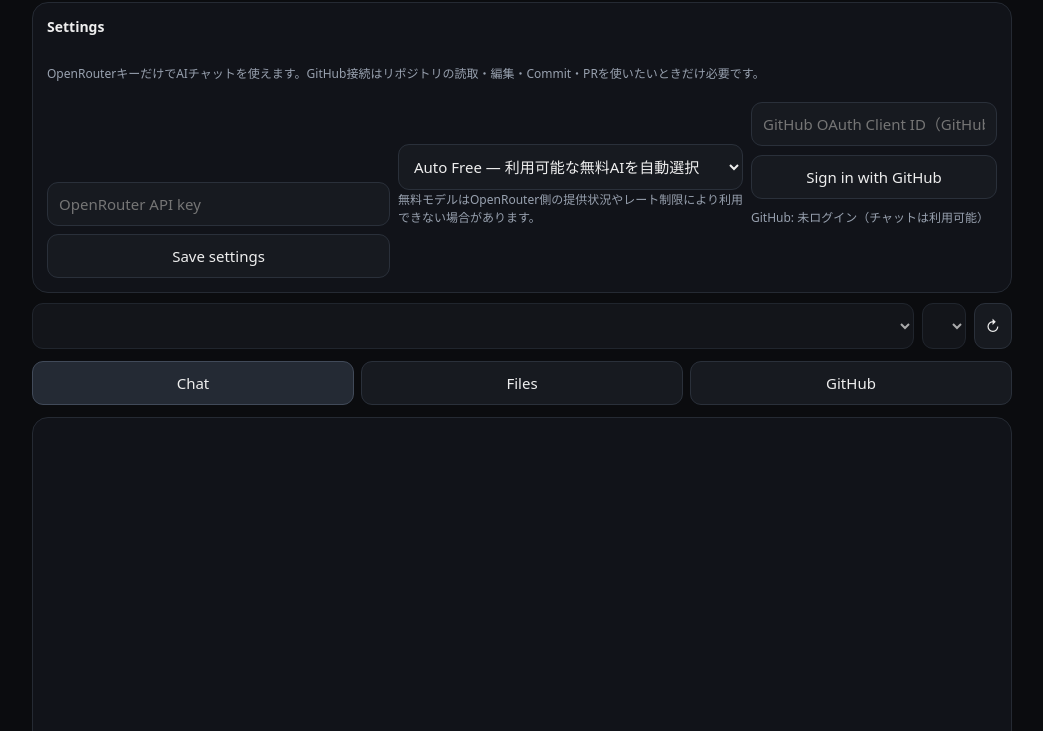
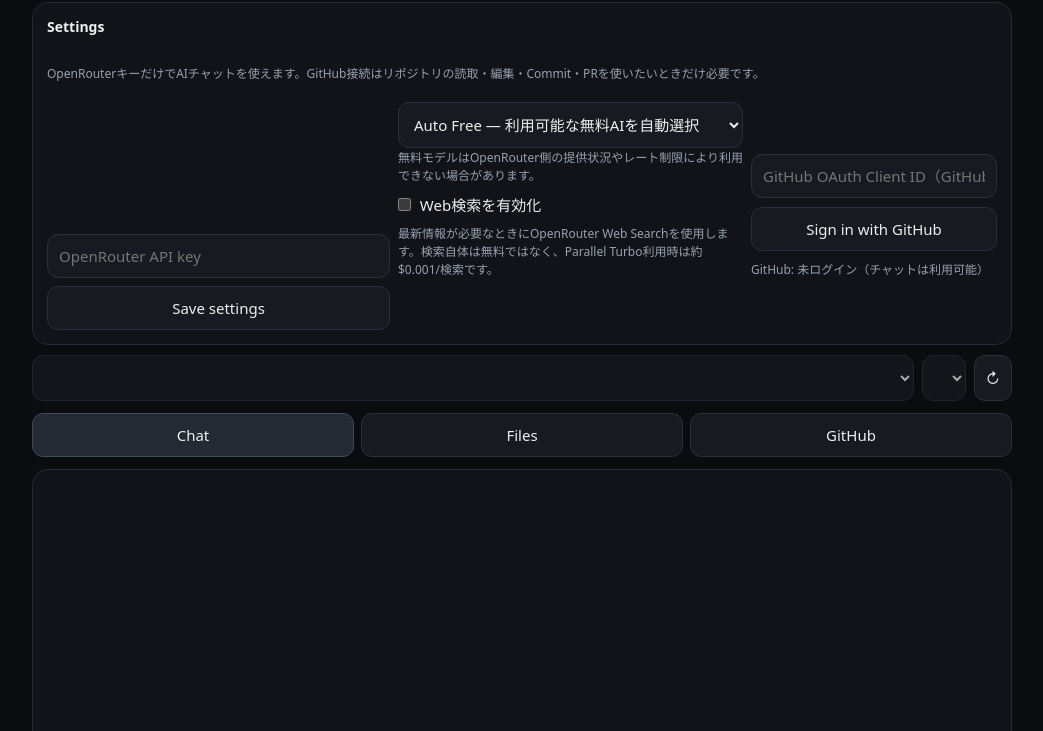
Before and after one commit to tatudrag0n/tatudrag0n, a website: page public/index.html in a window 1280 px wide. Shown: the part 69-800 px from the top of the page, without its empty margins (118-1161 px from the left). Drawn offline with Linux system fonts and the light colour scheme.

Commit message:
Add Web Search toggle to ForgeCodex

```diff
--- a/public/index.html
+++ b/public/index.html
@@ -32,6 +32,8 @@
 </select>
 <input id="customModel" class="hidden" autocomplete="off" placeholder="例: provider/model:free">
 <div id="modelHint" class="muted">無料モデルはOpenRouter側の提供状況やレート制限により利用できない場合があります。</div>
+<label class="row" style="justify-content:flex-start;gap:.55rem;margin-top:.65rem"><input id="webSearch" type="checkbox" style="width:auto"><span>Web検索を有効化</span></label>
+<div class="muted">最新情報が必要なときにOpenRouter Web Searchを使用します。検索自体は無料ではなく、Parallel Turbo利用時は約$0.001/検索です。</div>
 </div>
 <div id="ghSetup">
 <input id="clientId" autocomplete="off" placeholder="GitHub OAuth Client ID（GitHub機能を使う場合のみ）">
```
